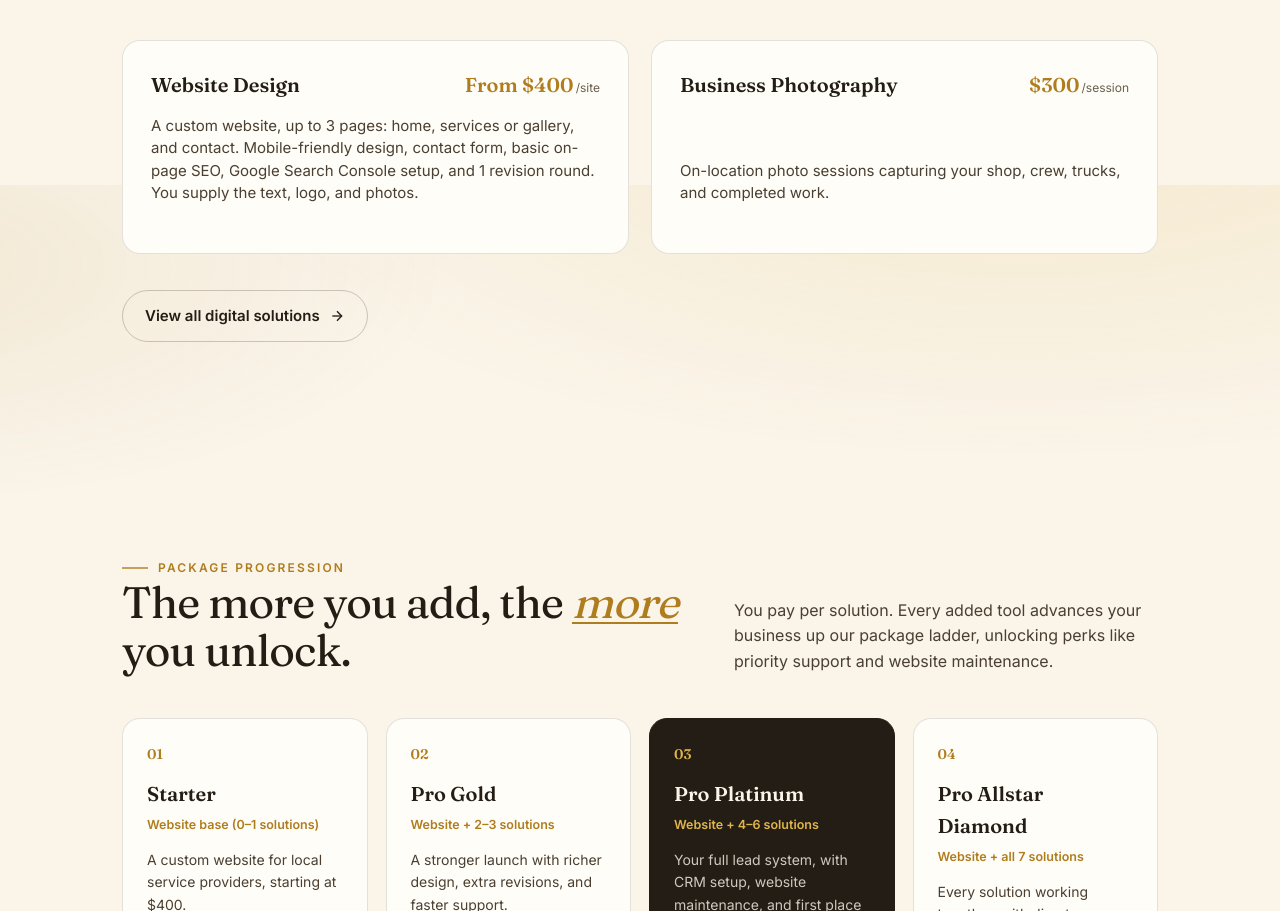
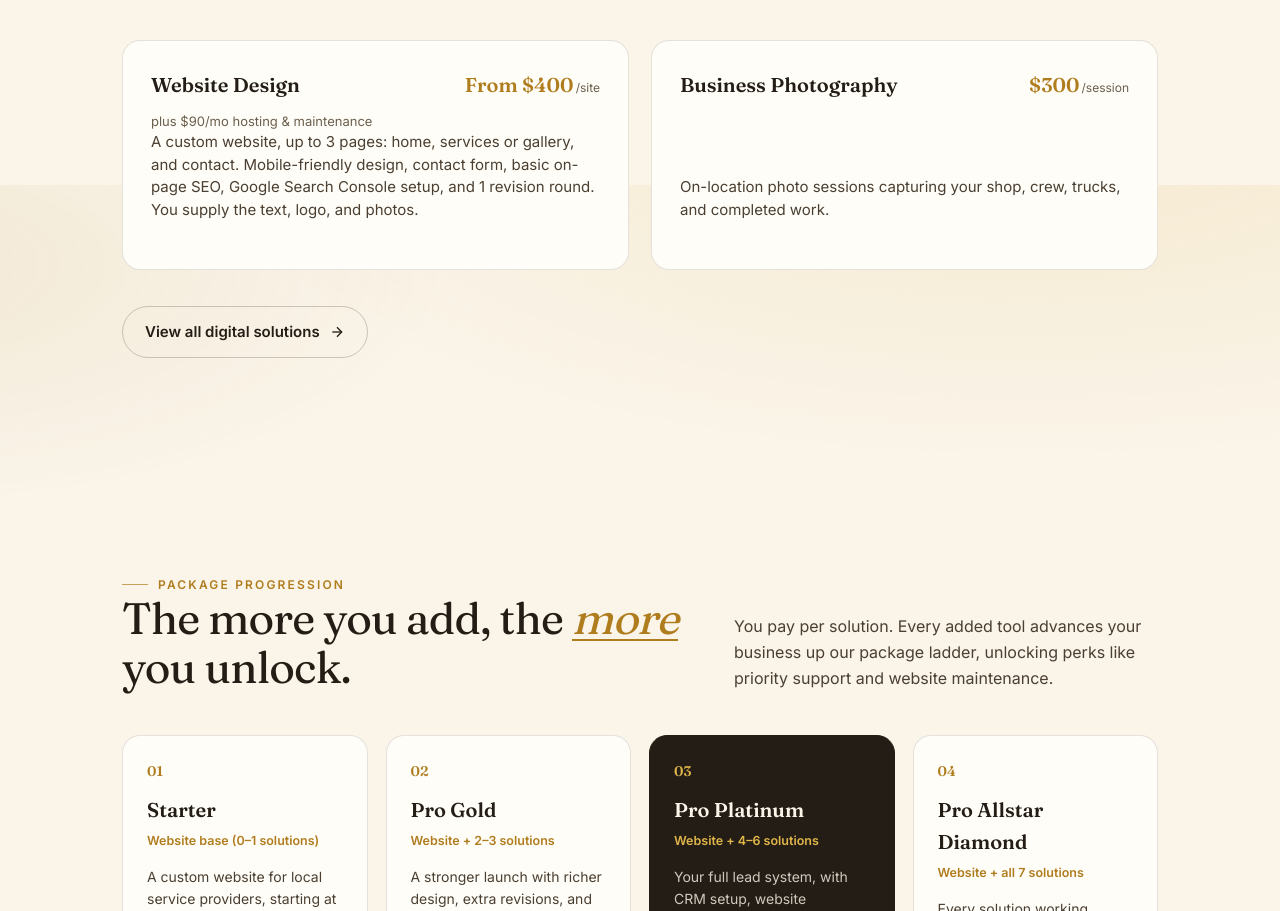
Before and after one commit to dynastyweb26/dynasty-web, a Next.js app: page / in a window 1280 px wide. Shown: the part 3815-4726 px from the top of the page. Built offline with nearby package versions, Linux system fonts and the light colour scheme.

Commit message:
fix: homepage solution cards show price notes, e.g. $90/mo hosting
Co-Authored-By: Claude Opus 5.5 <noreply@anthropic.com>
Claude-Session: https://claude.ai/code/session_01Vqbk2S9AQUZtF1PMGHFS8r

```diff
--- a/components/HomeClient.js
+++ b/components/HomeClient.js
@@ -111,6 +111,7 @@ export function HomeClient() {
                     <span className="price-cadence">/{item.cadence}</span>
                   </div>
                 </div>
+                {item.note && <p className="bento-price-note">{item.note}</p>}
                 <p className="bento-tile-desc">{item.description}</p>
               </Link>
             ))}
```
